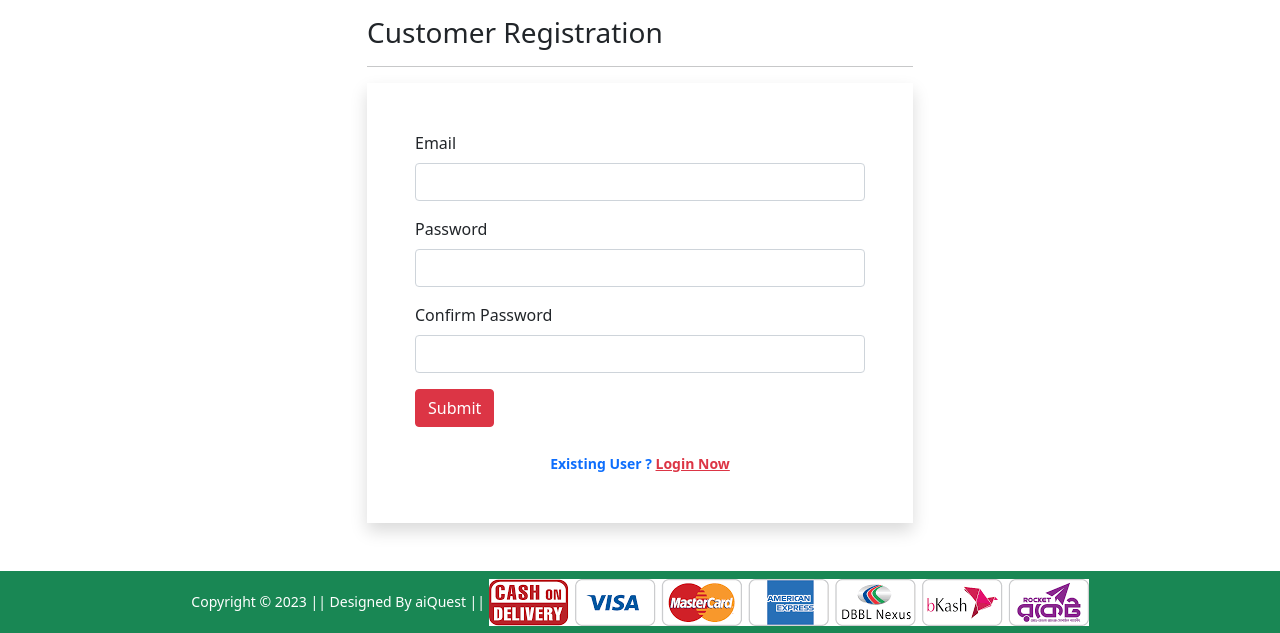
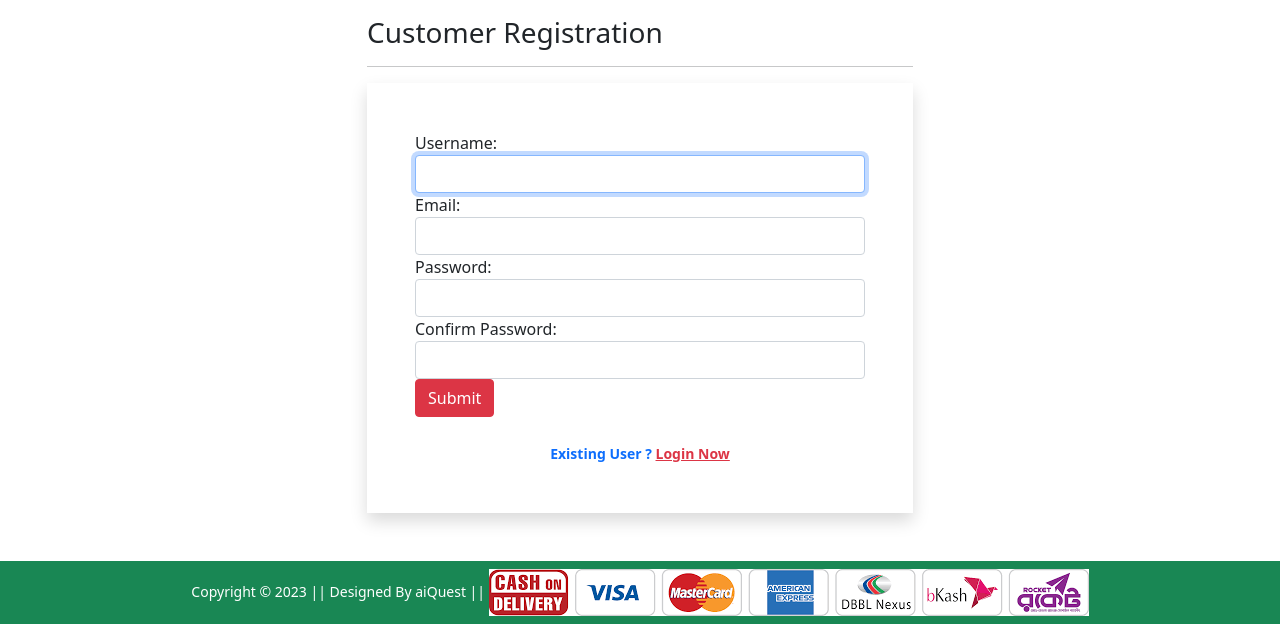
Before and after one commit to Hasan-TechNinja/Ecommerce, a Django app: page /registration/ in a window 1280 px wide. Shown: the part 80-713 px from the top of the page. Run offline with Django 4.2, Linux system fonts and the light colour scheme; some libraries are stand-ins or nearby versions.

Commit message:
Usercreation done

```diff
--- /dev/null
+++ b/Shop/forms.py
@@ -0,0 +1,18 @@
+from django import forms
+from django.contrib.auth.forms import UserCreationForm
+from django.contrib.auth.models import User
+
+class CustomerRegistrationForm(UserCreationForm):
+
+    password1 = forms.CharField(label='Password', widget=forms.PasswordInput(attrs={'class': 'form-control'}))
+
+    password2 = forms.CharField(label='Confirm Password', widget=forms.PasswordInput(attrs={'class': 'form-control'}))
+
+    email = forms.CharField(required=True, widget=forms.EmailInput(attrs={'class': 'form-control'}))
+
+    class Meta:
+        model = User
+        fields = ['username', 'email', 'password1', 'password2']
+        labels = {'email': "Enter your Email"}
+        # labels = {'username': forms.Textarea(attrs={'class': 'form-control'})}
+        widgets = {'username': forms.TextInput(attrs={'class': 'form-control'})}
--- a/Shop/templates/Shop/customerregistration.html
+++ b/Shop/templates/Shop/customerregistration.html
@@ -10,25 +10,14 @@
 
             <form action="" method="post" novalidate class="shadow p-5">
                 {% csrf_token %}
-                <div class="mb-3">
-                    <label for="inputEmail4" class="form-label">Email</label>
-                    <input type="email" class="form-control" id="inputEmail4">
-
-                </div>
-                <div class="mb-3">
-                    <label for="inputPassword1" class="form-label">Password</label>
-                    <input type="password" class="form-control" id="inputPassword1">
-                </div>
-                <div class="mb-3">
-                    <label for="inputPassword2" class="form-label">Confirm Password</label>
-                    <input type="password" class="form-control" id="inputPassword2">
-                </div>
+                {% for ucf in form %}
+                {{ucf.label_tag}} {{ucf}} <small>{{ucf.errors | striptags}}</small>
+                {% endfor %}
                 <div>
-                    <button type="button" class="btn btn-danger">Submit</button>
+                    <button type="submit" class="btn btn-danger">Submit</button>
                 </div>
                 <br>
-                <div class="text-center text-primary fw-bold"><small>Existing User ? <a href="{% url 'login' %}"
-                            class="text-danger">Login Now</a> </small></div>
+                <div class="text-center text-primary fw-bold"><small>Existing User ? <a href="{% url 'login' %}"class="text-danger">Login Now</a> </small></div>
                 {% if form.non_field_errors %}
                 {% for error in form.non_field_errors %}
                 <p class="alert alert-danger my-3">{{error}}</p>
--- a/Shop/urls.py
+++ b/Shop/urls.py
@@ -13,6 +13,7 @@ urlpatterns = [
     path('changepassword/', views.change_password, name='changepassword'),
     path('lehenga/', views.lehenga, name='lehenga'),
     path('login/', views.login, name='login'),
-    path('registration/', views.customerregistration, name='customerregistration'),
+    path('registration/', views.CustomerRegistrationView.as_view(), name = 'customerregistration'),
+    # path('registration/', views.customerregistration, name='customerregistration'),
     path('checkout/', views.checkout, name='checkout'),
 ]+ static(settings.MEDIA_URL, document_root = settings.MEDIA_ROOT)
--- a/Shop/views.py
+++ b/Shop/views.py
@@ -1,6 +1,7 @@
 from django.shortcuts import render
 from django.views import View
 from . models import Customer, Product, Cart, OrderPlaced
+from . forms import CustomerRegistrationForm
 
 # Create your views here.
 class ProductView(View):
@@ -42,8 +43,15 @@ def lehenga(request):
 def login(request):
      return render(request, 'Shop/login.html')
 
-def customerregistration(request):
- return render(request, 'Shop/customerregistration.html')
+class CustomerRegistrationView(View):
+ def get(self, request):
+  form = CustomerRegistrationForm()
+  return render(request, 'Shop/customerregistration.html', {'form': form})
+ def post(self, request):
+  form = CustomerRegistrationForm(request.POST)
+  if form.is_valid():
+   form.save()
+  return render(request, 'Shop/customerregistration.html',{'form': form})
 
 def checkout(request):
  return render(request, 'Shop/checkout.html')
```
Also changed, not shown: db.sqlite3.
